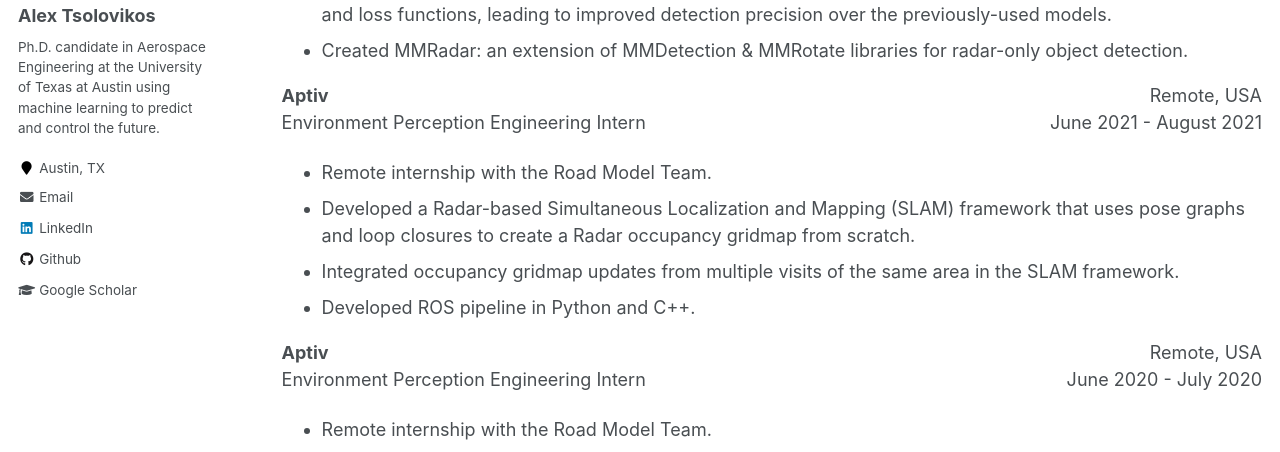
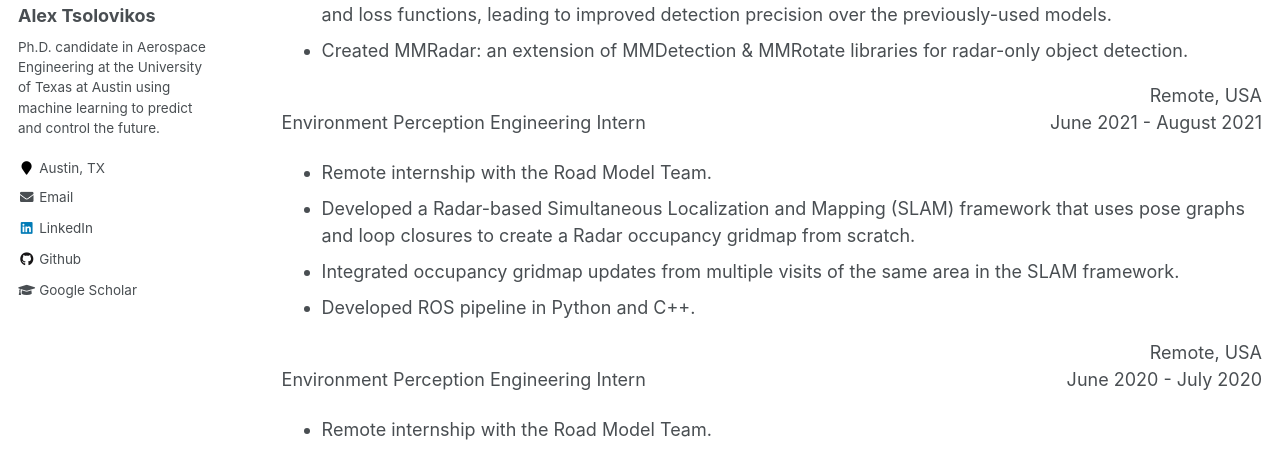
Before and after one commit to alextsolovikos/alextsolovikos.github.io, a Jekyll site: the page built from _pages/cv.md, in a window 1280 px wide and 900 px high, scrolled down 1245 px. Shown: the part 175-627 px from the top of the window. Built offline with Jekyll 4.4.1, drawn with Linux system fonts in a browser that asks for light colours; formulas are drawn with MathJax 3.

Commit message:
Update cv.md

```diff
--- a/_pages/cv.md
+++ b/_pages/cv.md
@@ -56,7 +56,7 @@
 -   Trained and compared the performance of object detection models with different backbones, detection heads, and loss functions, leading to improved detection precision over the previously-used models.
 -   Created MMRadar: an extension of MMDetection & MMRotate libraries for radar-only object detection.
 
-<p><strong>Aptiv</strong> <span style="float:right;">Remote, USA</span><br>
+<p> <span style="float:right;">Remote, USA</span><br>
 Environment Perception Engineering Intern <span style="float:right;">June 2021 - August 2021</span></p>
 
 -   Remote internship with the Road Model Team.
@@ -67,7 +67,7 @@
     same area in the SLAM framework.
 -   Developed ROS pipeline in Python and C++.
 
-<p><strong>Aptiv</strong> <span style="float:right;">Remote, USA</span><br>
+<p> <span style="float:right;">Remote, USA</span><br>
 Environment Perception Engineering Intern <span style="float:right;">June 2020 - July 2020</span></p>
 
 -   Remote internship with the Road Model Team.
```
